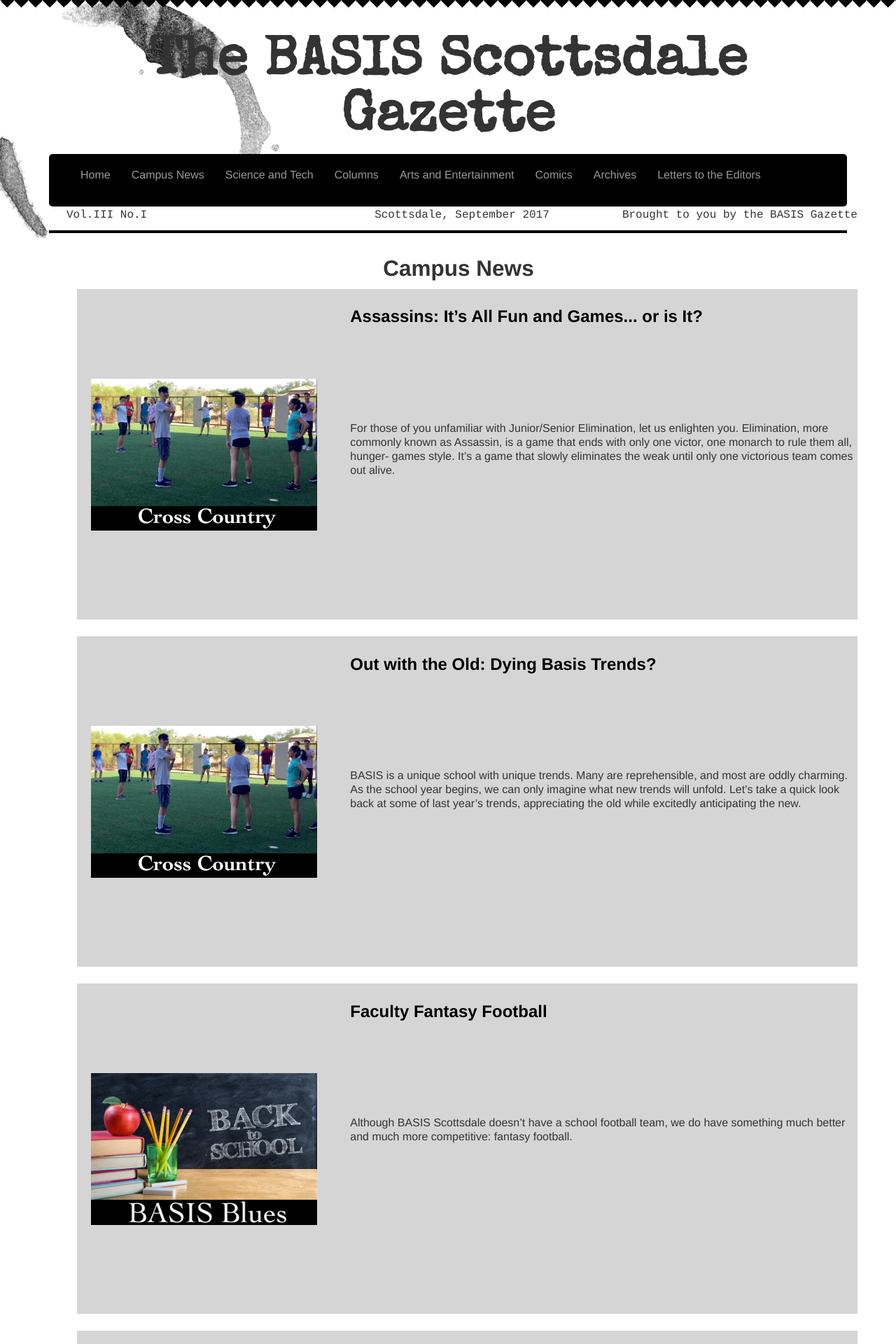
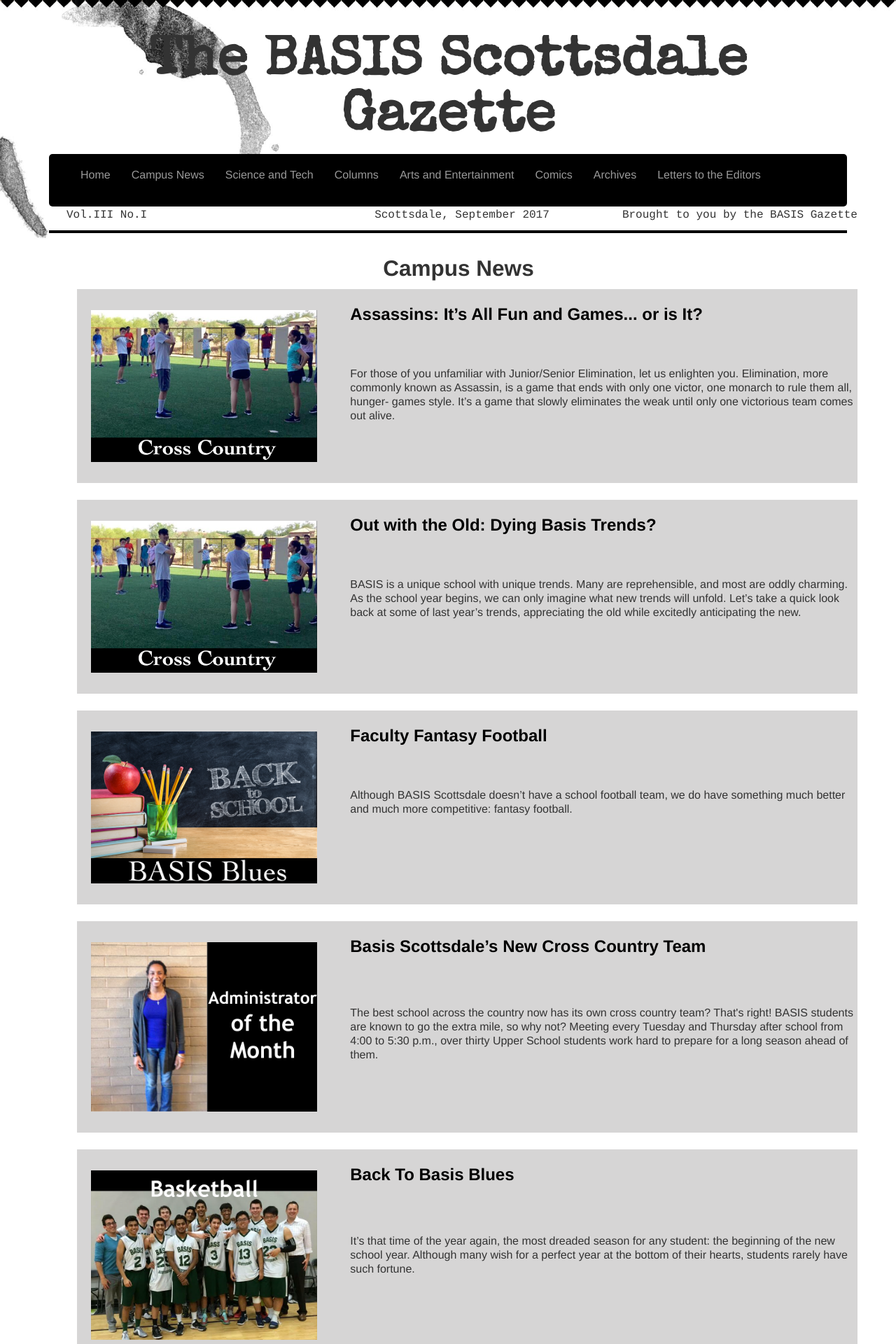
Before and after one commit to Awake99/Awake99.github.io, a Jekyll site: the page built from campus/index.html, in a window 1280 px wide. Shown: the top 1920 px of the page at 70% size. Built offline with Jekyll 4.4.1, drawn with Linux system fonts in a browser that asks for light colours; nearby versions of some CDN libraries.

Commit message:
Update index.html

```diff
--- a/campus/index.html
+++ b/campus/index.html
@@ -21,8 +21,8 @@
 }
 
 img{
-  margin-top:10%;
-  margin-bottom:10%;
+  margin-top:10px;
+  margin-bottom:10px;
 }
 
 ul.entries img {
```
